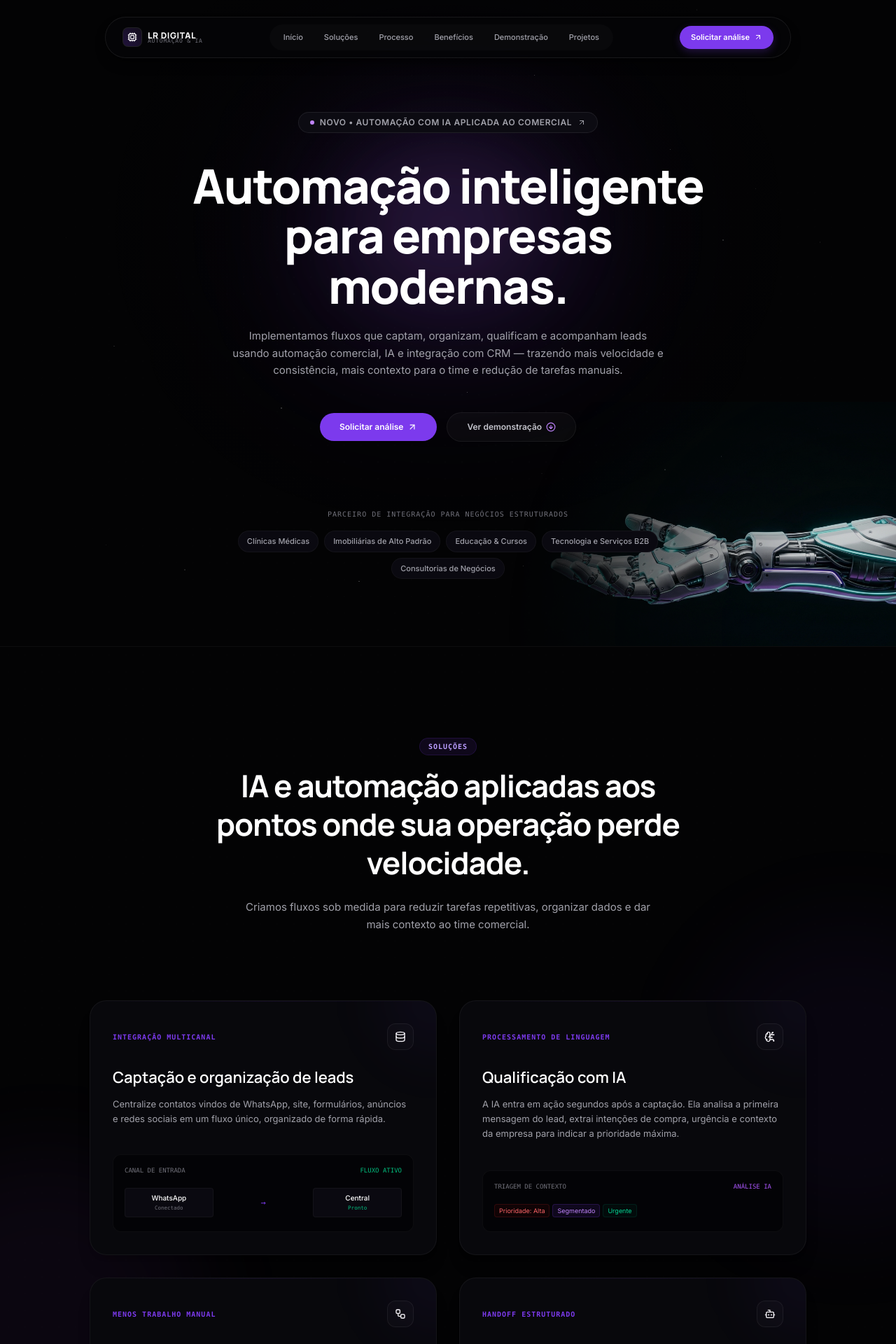
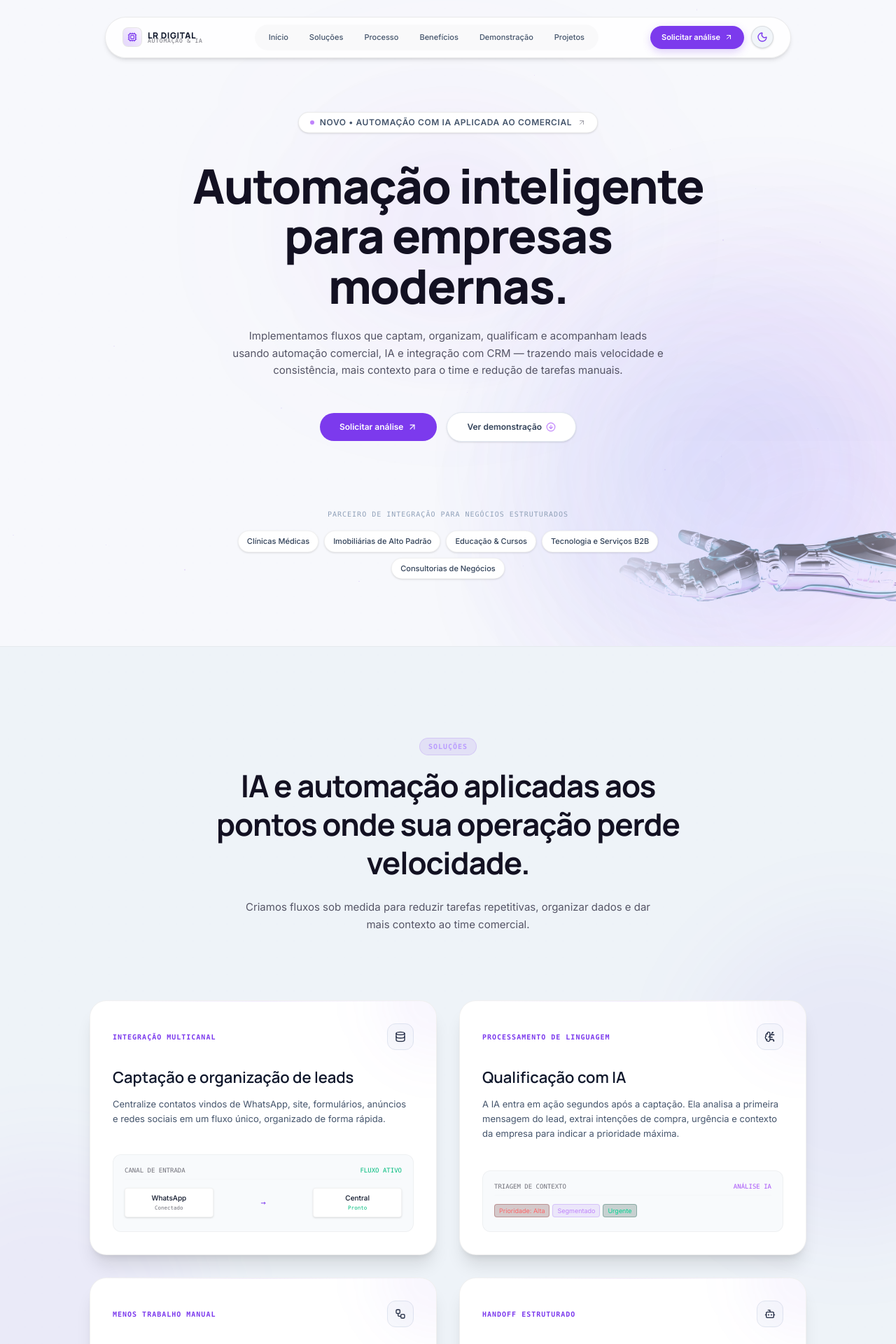
Before and after one commit to SejaVersatil/lrdigital, a React (Vite) app: page / in a window 1280 px wide. Shown: the top 1920 px of the page at 70% size. Built offline with nearby package versions, Linux system fonts and the light colour scheme.

Commit message:
Add professional light mode

```diff
--- a/src/App.tsx
+++ b/src/App.tsx
@@ -3,7 +3,7 @@
  * SPDX-License-Identifier: Apache-2.0
  */
 
-import { useState } from "react";
+import { useEffect, useState } from "react";
 import Header from "./components/Header";
 import HeroSection from "./components/HeroSection";
 import OverviewSection from "./components/OverviewSection";
@@ -16,10 +16,30 @@ import FAQSection from "./components/FAQSection";
 import FinalCTA from "./components/FinalCTA";
 import ContactModal from "./components/ContactModal";
 
+function getInitialThemeIsDark() {
+  try {
+    const savedTheme = window.localStorage.getItem("lr-digital-theme");
+    if (savedTheme === "dark") return true;
+    if (savedTheme === "light") return false;
+  } catch {
+    return false;
+  }
+
+  return false;
+}
+
 export default function App() {
-  const isDarkMode = true;
+  const [isDarkMode, setIsDarkMode] = useState(getInitialThemeIsDark);
   const [isModalOpen, setIsModalOpen] = useState(false);
   const [selectedTier, setSelectedTier] = useState("Comercial Inteligente");
+
+  useEffect(() => {
+    try {
+      window.localStorage.setItem("lr-digital-theme", isDarkMode ? "dark" : "light");
+    } catch {
+      // Theme still works in memory when persistence is unavailable.
+    }
+  }, [isDarkMode]);
 
   const handleOpenModal = (tierName: string = "Comercial Inteligente") => {
     setSelectedTier(tierName);
@@ -42,16 +62,17 @@ export default function App() {
 
   return (
     <div className={`min-h-screen font-sans selection:bg-brand-purple selection:text-white overflow-x-hidden antialiased transition-colors duration-500 ${
-      isDarkMode ? "bg-[#030305] text-[#F8FAFC]" : "bg-[#FAF9F5] text-slate-800"
+      isDarkMode ? "bg-[#030305] text-[#F8FAFC]" : "bg-[#F7F8FC] text-slate-800"
     }`}>
       {/* Translucent premium background grid lines overlay */}
       <div className={`fixed inset-0 z-0 pointer-events-none opacity-[0.2] transition-colors duration-500 ${
-        isDarkMode ? "noise-overlay bg-[#030305]" : "noise-overlay-light bg-[#FAF9F5]"
+        isDarkMode ? "noise-overlay bg-[#030305]" : "noise-overlay-light bg-[#F7F8FC]"
       }`} />
 
       {/* Floating Header Navbar */}
       <Header
         onOpenContactModal={() => handleOpenModal()}
+        onToggleTheme={() => setIsDarkMode((current) => !current)}
         isDarkMode={isDarkMode}
       />
 
--- a/src/components/AutomationDemoSection.tsx
+++ b/src/components/AutomationDemoSection.tsx
@@ -232,7 +232,7 @@ export default function AutomationDemoSection({ isDarkMode, onOpenContactModal }
     <section
       id="demo"
       className={`relative overflow-hidden border-t px-4 py-28 md:py-32 transition-colors duration-500 ${
-        isDarkMode ? "border-white/[0.04] bg-[#030304]" : "border-black/[0.04] bg-[#FAF9F5]"
+        isDarkMode ? "border-white/[0.04] bg-[#030304]" : "border-black/[0.04] bg-[#F7F8FC]"
       }`}
     >
       <div className={`absolute inset-0 pointer-events-none opacity-[0.12] ${isDarkMode ? "noise-overlay" : "noise-overlay-light"}`} />
--- a/src/components/BenefitsSection.tsx
+++ b/src/components/BenefitsSection.tsx
@@ -47,7 +47,7 @@ export default function BenefitsSection({ onOpenContactModal, isDarkMode }: Bene
     <section id="benefits" className={`relative py-32 overflow-hidden px-4 border-t transition-colors duration-500 ${
       isDarkMode
         ? "border-white/[0.04] bg-[#030304]"
-        : "border-black/[0.04] bg-[#FAF9F5]"
+        : "border-black/[0.04] bg-[#F7F8FC]"
     }`}>
       {/* Decorative starry visual or noise background */}
       <div className={`absolute inset-0 pointer-events-none opacity-[0.12] ${isDarkMode ? "noise-overlay" : "noise-overlay-light"}`} />
--- a/src/components/ContactModal.tsx
+++ b/src/components/ContactModal.tsx
@@ -315,7 +315,7 @@ export default function ContactModal({ isOpen, onClose, selectedTier = "Comercia
                   Solicitação recebida com sucesso!
                 </h3>
 
-                <p className={`text-xs max-w-md leading-relaxed mb-6 ${isDarkMode ? "text-[#C4C4CC]" : "text-slate-650"}`}>
+                <p className={`text-xs max-w-md leading-relaxed mb-6 ${isDarkMode ? "text-[#C4C4CC]" : "text-slate-600"}`}>
                   Olá <strong>{formData.nome.split(' ')[0]}</strong>, o mapeamento inicial dos seus canais de leads e barreira de CRM para a empresa <strong>{formData.empresa}</strong> foi encaminhado ao nosso time comercial.
                 </p>
 
@@ -345,7 +345,7 @@ export default function ContactModal({ isOpen, onClose, selectedTier = "Comercia
                   </p>
                 </div>
 
-                <p className={`text-xs max-w-sm mb-8 leading-relaxed ${isDarkMode ? "text-[#A1A1AA]" : "text-slate-505"}`}>
+                <p className={`text-xs max-w-sm mb-8 leading-relaxed ${isDarkMode ? "text-[#A1A1AA]" : "text-slate-500"}`}>
                   Nossos especialistas farão uma <strong>análise inicial</strong> cuidadosa do seu cenário operacional e entrarão em contato via WhatsApp no número <strong>{formData.telefone}</strong> para apresentar sugestões pré-desenhadas de arquitetura e agendar o seu diagnóstico comercial completo.
                 </p>
 
--- a/src/components/FinalCTA.tsx
+++ b/src/components/FinalCTA.tsx
@@ -17,7 +17,7 @@ export default function FinalCTA({ onOpenContactModal, isDarkMode }: FinalCTAPro
     <section id="final-cta" className={`relative py-28 md:py-36 overflow-hidden px-4 border-t transition-colors duration-500 ${
       isDarkMode
         ? "border-white/[0.04] bg-[#030304]"
-        : "border-black/[0.04] bg-[#F1EFE9]"
+        : "border-black/[0.04] bg-[#EEF3F8]"
     }`}>
       {/* Background Star Overlay */}
       <div className={`absolute inset-0 pointer-events-none opacity-[0.12] transition-colors duration-500 ${isDarkMode ? "noise-overlay" : "noise-overlay-light"}`} />
--- a/src/components/Header.tsx
+++ b/src/components/Header.tsx
@@ -4,15 +4,16 @@
  */
 
 import { useState } from "react";
-import { Menu, X, ArrowUpRight, Cpu } from "lucide-react";
+import { Menu, X, ArrowUpRight, Cpu, Moon, Sun } from "lucide-react";
 import { motion, AnimatePresence } from "motion/react";
 
 interface HeaderProps {
   onOpenContactModal: () => void;
+  onToggleTheme: () => void;
   isDarkMode: boolean;
 }
 
-export default function Header({ onOpenContactModal, isDarkMode }: HeaderProps) {
+export default function Header({ onOpenContactModal, onToggleTheme, isDarkMode }: HeaderProps) {
   const [isOpen, setIsOpen] = useState(false);
 
   const scrollToSection = (id: string) => {
@@ -105,6 +106,20 @@ export default function Header({ onOpenContactModal, isDarkMode }: HeaderProps)
             </button>
 
             <button
+              type="button"
+              onClick={onToggleTheme}
+              className={`flex h-8 w-8 items-center justify-center rounded-full border transition-all active:scale-95 focus-visible:outline-none focus-visible:ring-1 focus-visible:ring-brand-purple/50 ${
+                isDarkMode
+                  ? "border-white/10 bg-white/[0.04] text-[#D8B4FE] hover:bg-white/[0.08] hover:text-white"
+                  : "border-black/10 bg-slate-100 text-brand-purple hover:bg-white hover:text-slate-950 shadow-sm"
+              }`}
+              aria-label={isDarkMode ? "Ativar modo claro" : "Ativar modo escuro"}
+              title={isDarkMode ? "Ativar modo claro" : "Ativar modo escuro"}
+            >
+              {isDarkMode ? <Sun className="h-4 w-4" /> : <Moon className="h-4 w-4" />}
+            </button>
+
+            <button
               onClick={() => setIsOpen(!isOpen)}
               className={`p-1.5 rounded-full md:hidden border active:scale-95 focus-visible:outline-none focus-visible:ring-1 focus-visible:ring-brand-purple/50 transition-transform ${
                 isDarkMode
--- a/src/components/HeroSection.tsx
+++ b/src/components/HeroSection.tsx
@@ -103,7 +103,7 @@ export default function HeroSection({ onOpenContactModal, onScrollToDemo, isDark
   // We align with the dark-only premium theme requested
   return (
     <section id="hero" className={`relative min-h-[820px] pt-40 pb-24 overflow-hidden flex flex-col justify-center items-center px-4 transition-colors duration-500 ${
-      isDarkMode ? "bg-[#030304]" : "bg-[#FAF9F5]"
+      isDarkMode ? "bg-[#030304]" : "bg-[#F7F8FC]"
     }`}>
       {/* Visual reference direction: deep dark space with subtle noise / starfield */}
       <div className={`absolute inset-0 z-0 pointer-events-none opacity-[0.16] transition-colors duration-500 ${isDarkMode ? "noise-overlay" : "noise-overlay-light"}`} />
--- a/src/components/OverviewSection.tsx
+++ b/src/components/OverviewSection.tsx
@@ -41,7 +41,7 @@ export default function OverviewSection({ onOpenContactModal, isDarkMode }: Over
     <section id="solutions" className={`relative py-32 overflow-hidden px-4 border-t transition-colors duration-500 ${
       isDarkMode
         ? "border-white/[0.04] bg-[#030304]"
-        : "border-black/[0.04] bg-[#F1EFE9]"
+        : "border-black/[0.04] bg-[#EEF3F8]"
     }`}>
       {/* Absolute background effects */}
       <div className={`absolute inset-0 pointer-events-none opacity-[0.12] transition-colors duration-500 ${isDarkMode ? "noise-overlay" : "noise-overlay-light"}`} />
@@ -80,7 +80,7 @@ export default function OverviewSection({ onOpenContactModal, isDarkMode }: Over
               className={`group relative flex flex-col justify-between p-8 rounded-3xl border transition-all duration-300 overflow-hidden shadow-xl ${
                 isDarkMode
                   ? "border-white/[0.05] bg-[#08080C] hover:border-brand-purple/30 hover:bg-[#0D0B12]"
-                  : "border-black/[0.06] bg-white hover:border-brand-purple/20 hover:shadow-2xl hover:bg-[#FAF9F5]"
+                  : "border-black/[0.06] bg-white hover:border-brand-purple/20 hover:shadow-2xl hover:bg-[#F7F8FC]"
               }`}
             >
               {/* Subtle top indicator border */}
--- a/src/components/ProcessSection.tsx
+++ b/src/components/ProcessSection.tsx
@@ -15,7 +15,7 @@ export default function ProcessSection({ isDarkMode }: ProcessSectionProps) {
     <section id="process" className={`relative py-32 overflow-hidden px-4 border-t transition-colors duration-500 ${
       isDarkMode
         ? "border-white/[0.04] bg-[#030304]"
-        : "border-black/[0.04] bg-[#FAF9F5]"
+        : "border-black/[0.04] bg-[#F7F8FC]"
     }`}>
       <div className={`absolute inset-0 pointer-events-none opacity-[0.12] transition-colors duration-500 ${isDarkMode ? "noise-overlay" : "noise-overlay-light"}`} />
 
--- a/src/components/ProjectModelsSection.tsx
+++ b/src/components/ProjectModelsSection.tsx
@@ -17,7 +17,7 @@ export default function ProjectModelsSection({ onOpenContactModal, isDarkMode }:
     <section id="project-models" className={`relative py-32 overflow-hidden px-4 border-t transition-colors duration-500 ${
       isDarkMode
         ? "border-white/[0.04] bg-[#030304]"
-        : "border-black/[0.04] bg-[#FAF9F5]"
+        : "border-black/[0.04] bg-[#F7F8FC]"
     }`}>
       <div className={`absolute inset-0 pointer-events-none opacity-[0.12] ${isDarkMode ? "noise-overlay" : "noise-overlay-light"}`} />
 
```
